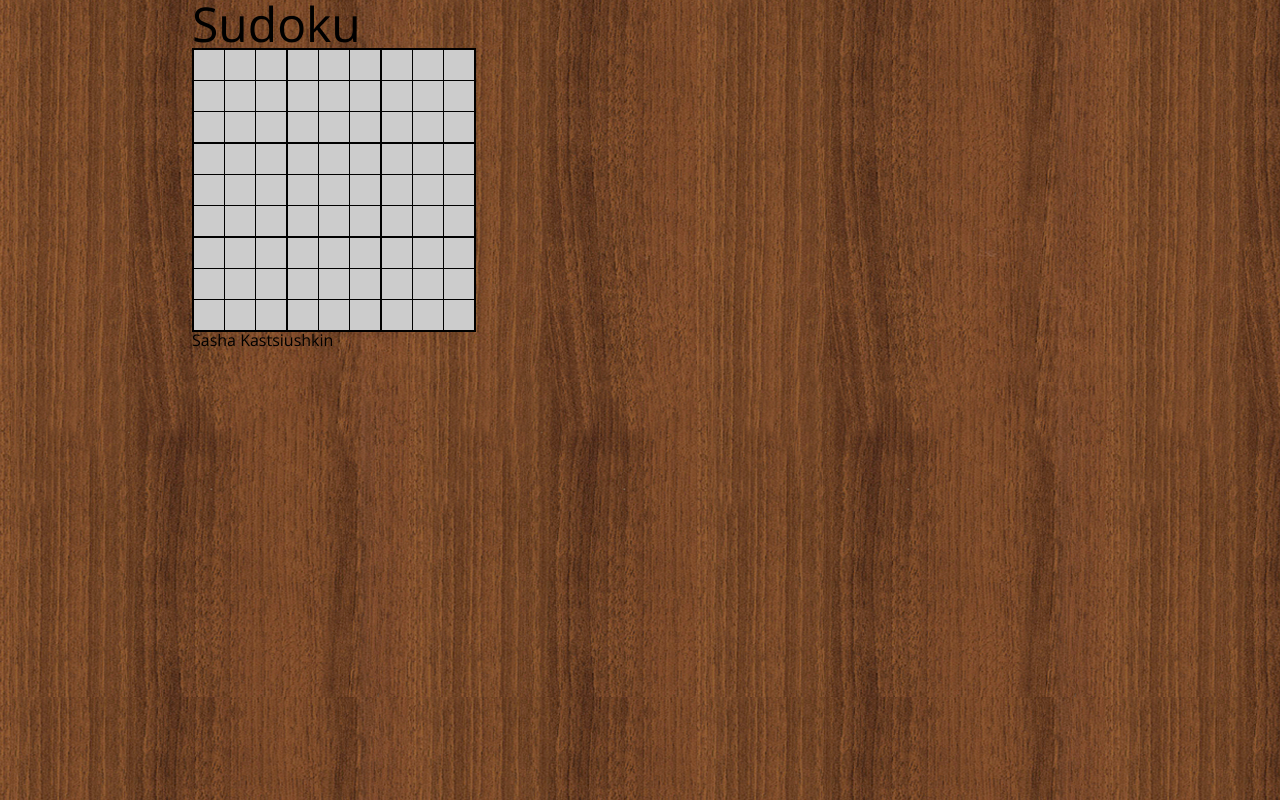
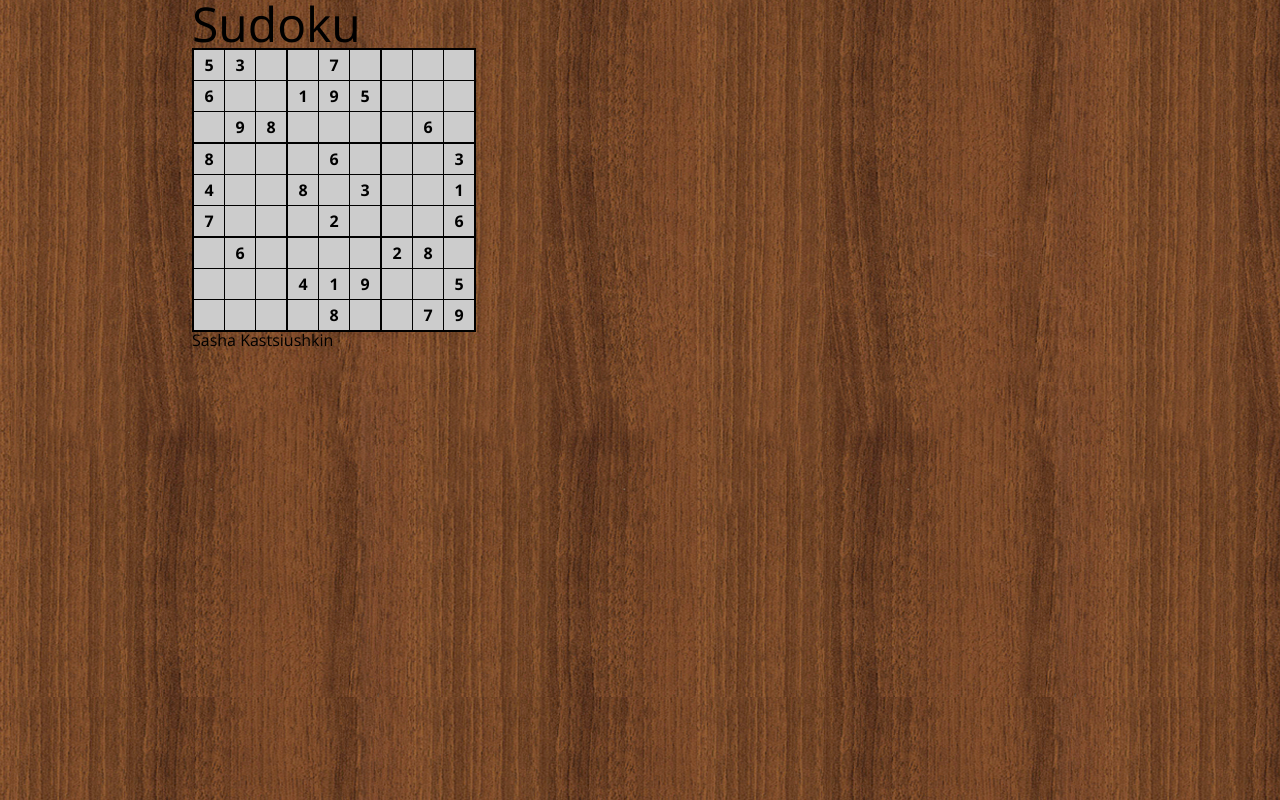
Before and after one commit to kastsiushkin/sudoku, a plain HTML site: page src/index.html in a window 1280 px wide. Drawn offline with nearby package versions, Linux system fonts and the light colour scheme.

Commit message:
Add initial game generator and styling

```diff
--- a/src/javascript/game.js
+++ b/src/javascript/game.js
@@ -14,6 +14,9 @@ var Sudoku =(function($) {
 			createKeypad();
 
 			delegateEvents();
+
+			generateInitialGame();
+			renderGame(gameArray);
 		}
 	}
 
@@ -85,6 +88,9 @@ var Sudoku =(function($) {
 	// Event handlers
 	function cellClick (event) {
 		currentCell = event.target;
+		if ( currentCell.className.indexOf('locked') !== -1 ) {
+			return false;
+		}
 		keypad.css('opacity', 0);
 		keypad.css('display', 'none');
 		keypad.css('top', event.pageY);
@@ -102,4 +108,68 @@ var Sudoku =(function($) {
 		updateCurrentCell(choice);
 	};
 
+	//Game Creation
+	function addValue (row, col, value) {
+		gameArray[row][col] = value;
+	}
+	function generateInitialGame () {
+		//Row 1
+		addValue(0, 0, 5);
+		addValue(0, 1, 3);
+		addValue(0, 4, 7);
+		//Row 2
+		addValue(1, 0, 6);
+		addValue(1, 3, 1);
+		addValue(1, 4, 9);
+		addValue(1, 5, 5);
+		//Row 3
+		addValue(2, 1, 9);
+		addValue(2, 2, 8);
+		addValue(2, 7, 6);
+		//Row 4
+		addValue(3, 0, 8);
+		addValue(3, 4, 6);
+		addValue(3, 8, 3);
+		//Row 5
+		addValue(4, 0, 4);
+		addValue(4, 3, 8);
+		addValue(4, 5, 3);
+		addValue(4, 8, 1);
+		//Row 6
+		addValue(5, 0, 7);
+		addValue(5, 4, 2);
+		addValue(5, 8, 6);
+		//Row 7
+		addValue(6, 1, 6);
+		addValue(6, 6, 2);
+		addValue(6, 7, 8);
+		//Row 8
+		addValue(7, 3, 4);
+		addValue(7, 4, 1);
+		addValue(7, 5, 9);
+		addValue(7, 8, 5);
+		//Row 9
+		addValue(8, 4, 8);
+		addValue(8, 7, 7);
+		addValue(8, 8, 9);
+	}
+
+	//Rendering
+	function renderGame (array) {
+		console.log(array);
+		for (var i = 0; i < 9; i++) {
+			for (var j = 0; j < 9; j++) {
+				if ( array[i][j] !== -1 ) {
+					var cell = getCellById(i, j);
+					cell.addClass('locked');
+					cell.text(array[i][j]);
+				}
+			}
+		}
+	}
+
+	function getCellById (row, col) {
+		return $('#cell-' + row + '-' + col);
+	}
+
 })(jQuery);
--- a/src/stylesheets/partials/_game.scss
+++ b/src/stylesheets/partials/_game.scss
@@ -19,6 +19,9 @@
 		}
 		&:hover {
 			background-color: #eee;
+		}
+		&.locked {
+			font-weight: bold;
 		}
 	}
 }
```
Also changed, not shown: src/stylesheets/main.css, 1 other file.
